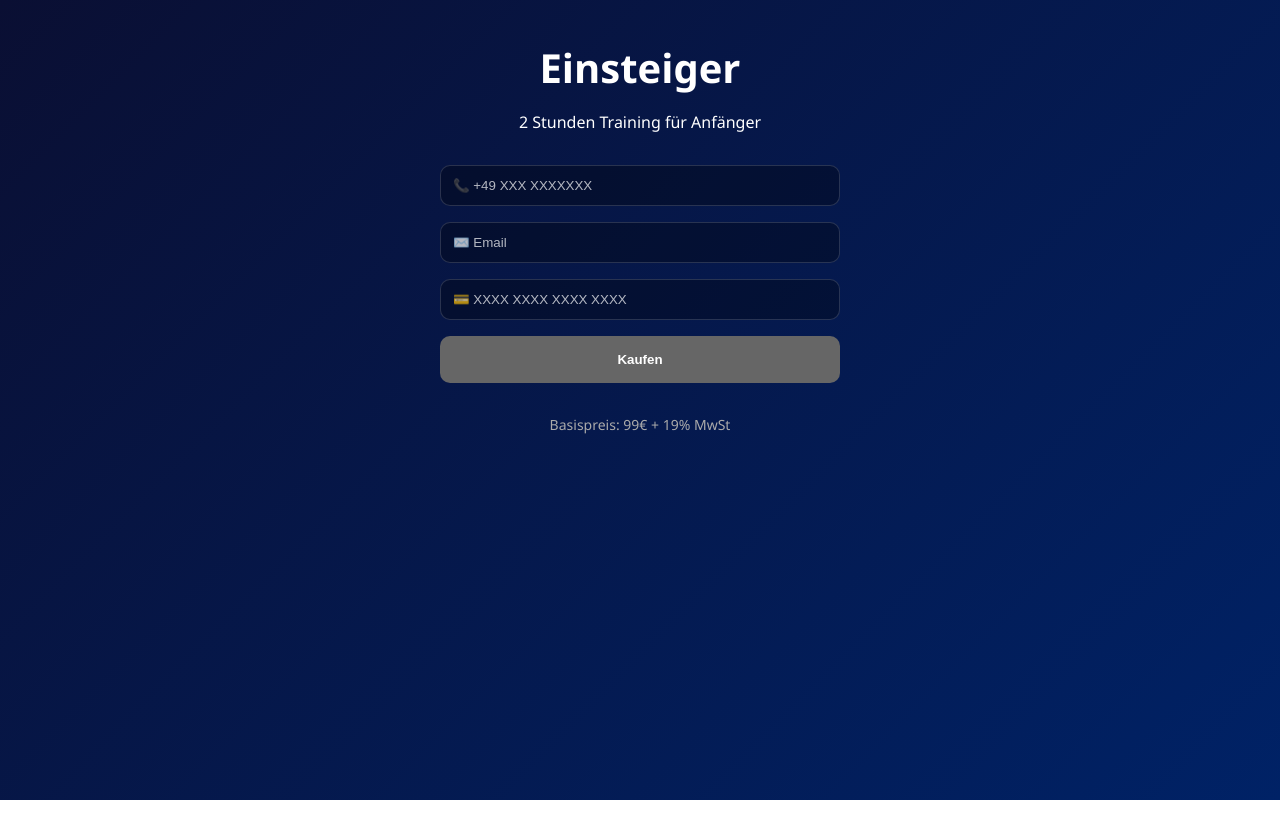
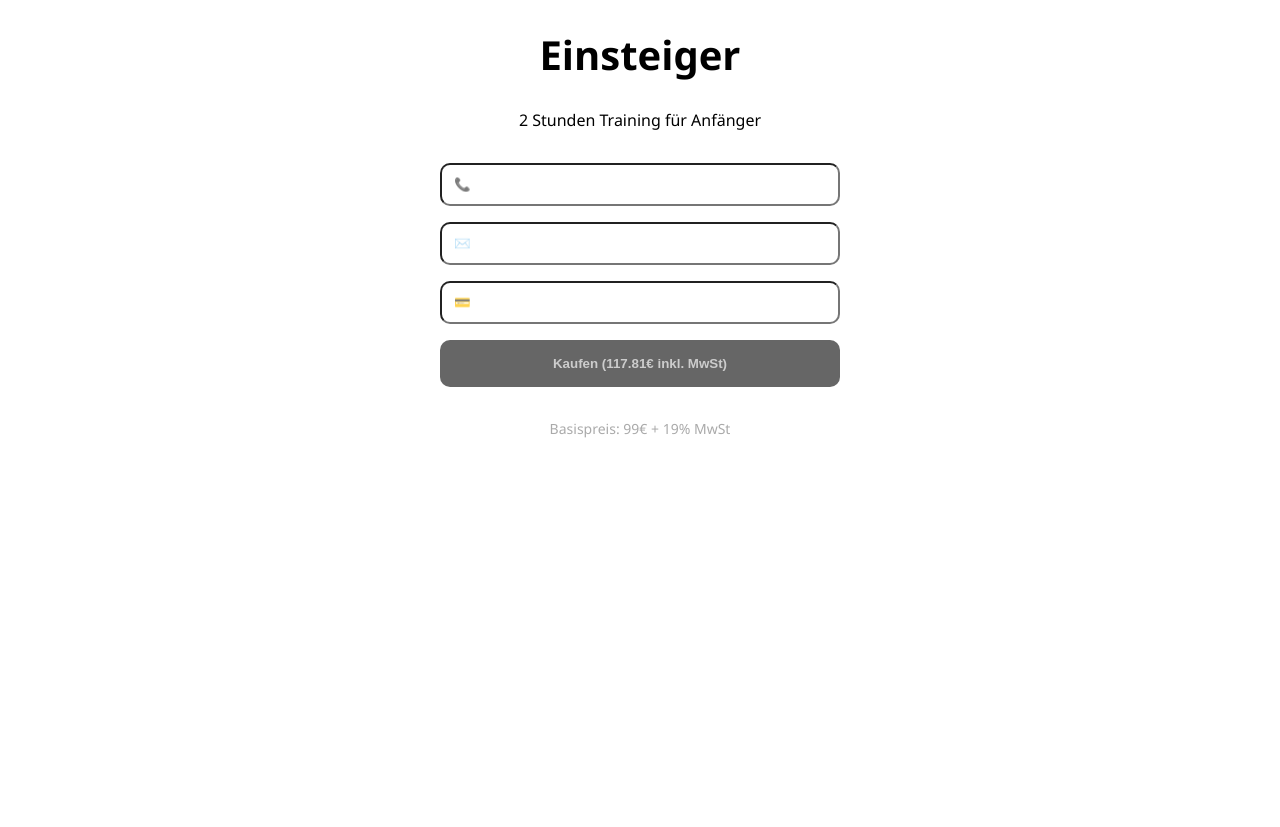
Before and after one commit to divan4kk/race, a Next.js app: page /courses/einsteiger in a window 1280 px wide. Before the commit the page ends 800 px from the top, so only its background shows below. Built offline with nearby package versions, Linux system fonts and the light colour scheme.

Commit message:
darkmode

```diff
--- a/app/courses/[slug]/page.tsx
+++ b/app/courses/[slug]/page.tsx
@@ -14,19 +14,26 @@ export default function CoursePage() {
   const course = courses[slug];
 
   const [form, setForm] = useState({ phone: '', email: '', card: '' });
+  const [showModal, setShowModal] = useState(false);
 
   const handleChange = (e: ChangeEvent<HTMLInputElement>) =>
     setForm({ ...form, [e.target.name]: e.target.value });
 
-  const valid = form.phone && form.email && form.card;
+  const validEmail = /^\S+@\S+\.\S+$/.test(form.email);
+  const validPhone = /^\+49 \d{3,}$/.test(form.phone);
+  const validCard = /^\d{4} \d{4} \d{4} \d{4}$/.test(form.card);
+
+  const valid = validEmail && validPhone && validCard;
 
   const handleBuy = (e: FormEvent<HTMLFormElement>) => {
     e.preventDefault();
     if (!valid) return;
-    alert(`Danke für den Kauf von ${course.name} (${course.price}€ + 19% MwSt)`);
+    setShowModal(true);
   };
 
   if (!course) return <p>Kurs nicht gefunden.</p>;
+
+  const total = (course.price * 1.19).toFixed(2);
 
   return (
     <div className="container">
@@ -40,10 +47,20 @@ export default function CoursePage() {
         <input name="phone" placeholder="📞 +49 XXX XXXXXXX" value={form.phone} onChange={handleChange} />
         <input name="email" placeholder="✉️ Email" value={form.email} onChange={handleChange} />
         <input name="card" placeholder="💳 XXXX XXXX XXXX XXXX" value={form.card} onChange={handleChange} maxLength={19} />
-        <button disabled={!valid} style={{ backgroundColor: valid ? '#e3342f' : '#666', color: 'white' }}>
-          Kaufen
+        <button type="submit" disabled={!valid}>
+          Kaufen ({total}€ inkl. MwSt)
         </button>
       </form>
+
+      {showModal && (
+        <div className="modal-backdrop">
+          <div className="modal">
+            <h2>Danke für deinen Kauf!</h2>
+            <p>{course.name} für {total}€ wurde erfolgreich gebucht.</p>
+            <button onClick={() => setShowModal(false)}>Schließen</button>
+          </div>
+        </div>
+      )}
 
       <p style={{ fontSize: '0.875rem', textAlign: 'center', color: '#aaa' }}>
         Basispreis: {course.price}€ + 19% MwSt
--- a/app/globals.css
+++ b/app/globals.css
@@ -1,46 +1,76 @@
-/* app/globals.css */
-
-/* Farben & Variablen */
 :root {
   --radius: 0.625rem;
-  --background: linear-gradient(135deg, #0a0f33, #002266); /* Dunkelblau als Hauptfarbe */
-  --foreground: #fff;
-  --card: rgba(0,0,0,0.7);
-  --card-foreground: #fff;
-  --primary: #cc2233; /* Rote Akzente */
-  --primary-foreground: #fff;
-  --secondary: #0044cc; /* Blau */
-  --secondary-foreground: #fff;
-  --muted: rgba(255,255,255,0.4);
-  --muted-foreground: rgba(255,255,255,0.7);
-  --border: rgba(255,255,255,0.15);
-  --input: rgba(0,0,0,0.3);
-  --ring: rgba(255,255,255,0.3);
+
+  /* Dark Mode Farben */
+  --background-dark: linear-gradient(135deg, #111, #222);
+  --foreground-dark: #fff;
+  --card-dark: rgba(0,0,0,0.7);
+  --card-foreground-dark: #fff;
+  --primary-dark: #e3342f;
+  --primary-foreground-dark: #fff;
+  --muted-foreground-dark: rgba(255,255,255,0.7);
+  --border-dark: rgba(255,255,255,0.2);
+  --input-dark: rgba(0,0,0,0.3);
+
+  /* Light Mode Farben */
+  --background-light: linear-gradient(135deg, #e0e0e0, #f5f5f5);
+  --foreground-light: #111;
+  --card-light: #ffffff;
+  --card-foreground-light: #111;
+  --primary-light: #e3342f;
+  --primary-foreground-light: #fff;
+  --muted-foreground-light: rgba(0,0,0,0.5);
+  --border-light: rgba(0,0,0,0.2);
+  --input-light: rgba(255,255,255,0.9);
 }
 
-/* Dark Mode optional */
-.dark {
-  --background: linear-gradient(135deg, #001122, #000033);
-  --card: rgba(0,0,0,0.8);
-}
-
-/* Basis Styles */
+/* Body Styles */
 body {
   margin: 0;
   font-family: 'Segoe UI', sans-serif;
-  background: var(--background);
-  color: var(--foreground);
   min-height: 100vh;
-  transition: background 0.5s;
+  transition: background 0.5s, color 0.5s;
 }
 
-h1, h2, h3 {
-  margin: 0.5rem 0;
+body.dark {
+  background: var(--background-dark);
+  color: var(--foreground-dark);
 }
 
-a {
-  text-decoration: none;
-  color: inherit;
+body.light {
+  background: var(--background-light);
+  color: var(--foreground-light);
+}
+
+/* Card Styles */
+.card {
+  border-radius: var(--radius);
+  padding: 2rem;
+  margin: 1rem;
+  text-align: center;
+  box-shadow: 0 4px 10px rgba(0,0,0,0.3);
+  transition: transform 0.2s, box-shadow 0.3s, background-color 0.5s, color 0.5s;
+}
+
+body.dark .card {
+  background-color: var(--card-dark);
+  color: var(--card-foreground-dark);
+}
+
+body.light .card {
+  background-color: var(--card-light);
+  color: var(--card-foreground-light);
+}
+
+/* Highlight */
+.highlight {
+  background-color: var(--primary-dark);
+  color: var(--primary-foreground-dark);
+}
+
+body.light .highlight {
+  background-color: var(--primary-light);
+  color: var(--primary-foreground-light);
 }
 
 /* Buttons */
@@ -49,82 +79,70 @@ button {
   padding: 1rem 2rem;
   border-radius: var(--radius);
   border: none;
-  background-color: var(--primary);
-  color: var(--primary-foreground);
   font-weight: bold;
   transition: transform 0.2s, background-color 0.3s;
 }
 
-button:hover {
-  transform: scale(1.05);
-  background-color: #dd3344;
+body.dark button {
+  background-color: var(--primary-dark);
+  color: var(--primary-foreground-dark);
 }
 
-/* Card */
-.card {
-  background-color: var(--card);
-  color: var(--card-foreground);
-  border-radius: var(--radius);
-  padding: 2rem;
-  margin: 1rem;
-  text-align: center;
-  box-shadow: 0 4px 15px rgba(0,0,0,0.6);
-  transition: transform 0.3s, box-shadow 0.3s;
+body.light button {
+  background-color: var(--primary-light);
+  color: var(--primary-foreground-light);
 }
 
-.card:hover {
+button:hover:not(:disabled) {
   transform: scale(1.05);
-  box-shadow: 0 8px 25px rgba(0,0,0,0.8);
 }
 
-/* Highlight */
-.highlight {
-  background-color: var(--primary);
-  color: var(--primary-foreground);
-  box-shadow: 0 6px 20px rgba(204,34,51,0.7);
+/* Disabled Buttons */
+button:disabled {
+  background-color: #666;
+  cursor: not-allowed;
+  color: #ccc;
 }
 
-/* Form Inputs */
+/* Inputs */
 input {
   padding: 0.75rem;
   border-radius: var(--radius);
-  border: 1px solid var(--border);
   width: 100%;
   box-sizing: border-box;
-  background-color: var(--input);
-  color: var(--foreground);
-  transition: border 0.3s, box-shadow 0.3s;
+  transition: border 0.3s, box-shadow 0.3s, background-color 0.5s, color 0.5s;
+}
+
+body.dark input {
+  background-color: var(--input-dark);
+  color: var(--foreground-dark);
+  border: 1px solid var(--border-dark);
+}
+
+body.light input {
+  background-color: var(--input-light);
+  color: var(--foreground-light);
+  border: 1px solid var(--border-light);
 }
 
 input:focus {
   outline: none;
-  border-color: var(--primary);
-  box-shadow: 0 0 0 3px rgba(204,34,51,0.4);
+  box-shadow: 0 0 0 3px rgba(227,52,47,0.4);
 }
 
 input::placeholder {
-  color: var(--muted-foreground);
+  color: var(--muted-foreground-dark);
 }
 
-/* Container */
-.container {
-  max-width: 1200px;
-  margin: 0 auto;
-  padding: 2rem;
+body.light input::placeholder {
+  color: var(--muted-foreground-light);
 }
 
-.grid {
-  display: flex;
-  flex-wrap: wrap;
-  justify-content: center;
-}
-
-/* Section titles */
-.section-title {
-  text-align: center;
-  font-size: 2.5rem;
-  margin-bottom: 2rem;
-  text-shadow: 1px 1px 5px rgba(0,0,0,0.7);
+/* Links für Cards */
+.card-link {
+  text-decoration: none;
+  color: inherit;
+  display: block;
 }
 
 /* Hero */
@@ -135,12 +153,12 @@ input::placeholder {
   align-items: center;
   text-align: center;
   height: 90vh;
+  padding: 0 1rem;
 }
 
 .hero h1 {
   font-size: 4rem;
   margin-bottom: 1rem;
-  text-shadow: 2px 2px 15px rgba(0,0,0,0.8);
 }
 
 .hero p {
@@ -148,3 +166,36 @@ input::placeholder {
   max-width: 800px;
   margin-bottom: 2rem;
 }
+
+/* Grid */
+.grid-courses {
+  display: grid;
+  grid-template-columns: repeat(auto-fit, minmax(250px, 1fr));
+  gap: 2rem;
+  justify-items: center;
+}
+
+/* Section Titles */
+.section-title {
+  text-align: center;
+  font-size: 2.5rem;
+  margin-bottom: 2rem;
+}
+
+/* Preis & Badge */
+.price {
+  font-weight: bold;
+  font-size: 1.25rem;
+  margin-top: 0.5rem;
+}
+
+.badge {
+  display: inline-block;
+  margin-top: 0.5rem;
+  padding: 0.25rem 0.75rem;
+  background-color: #ffcc00;
+  color: #111;
+  border-radius: var(--radius);
+  font-weight: bold;
+  font-size: 0.875rem;
+}
```
Also changed, not shown: app/page.tsx (+34 -17 lines).
